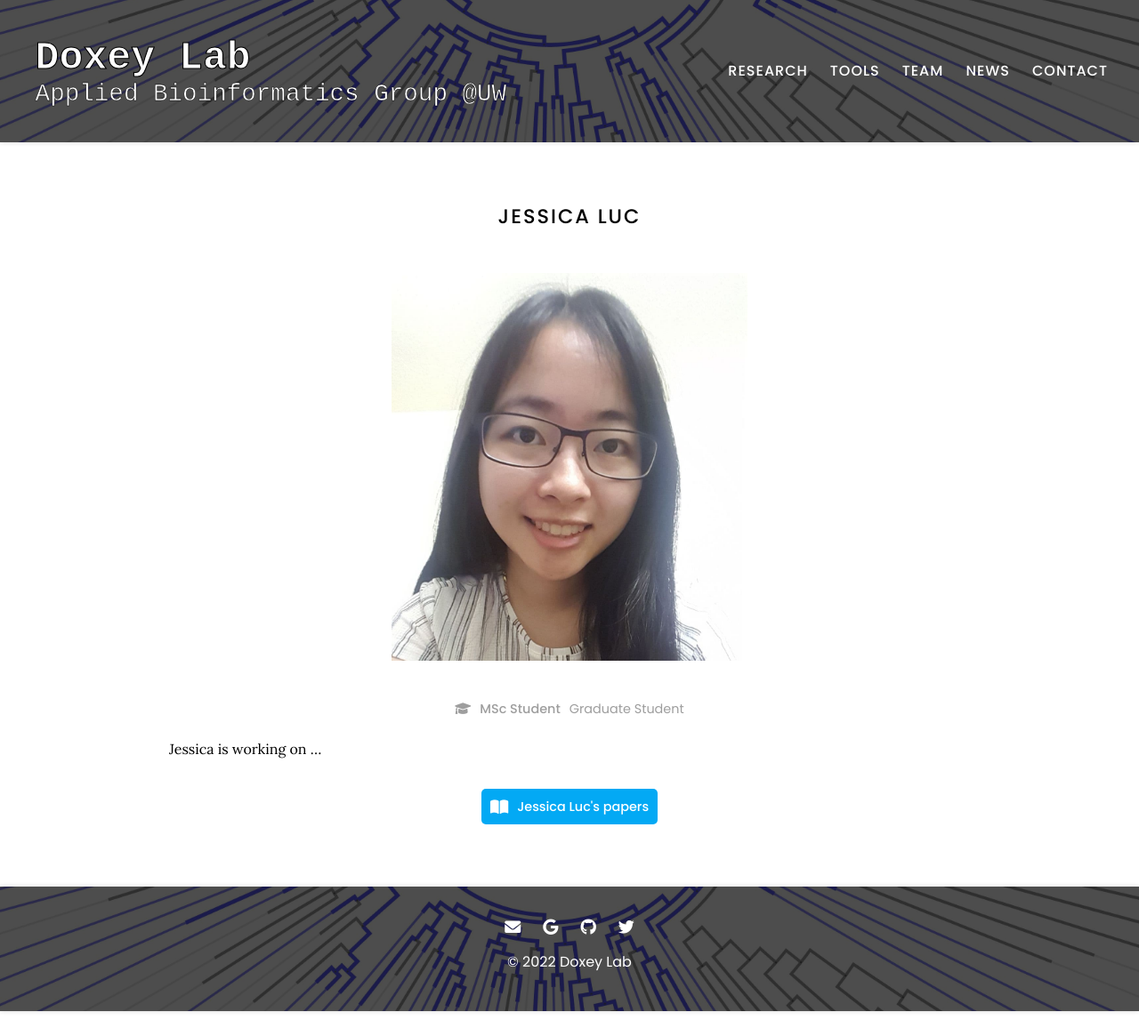
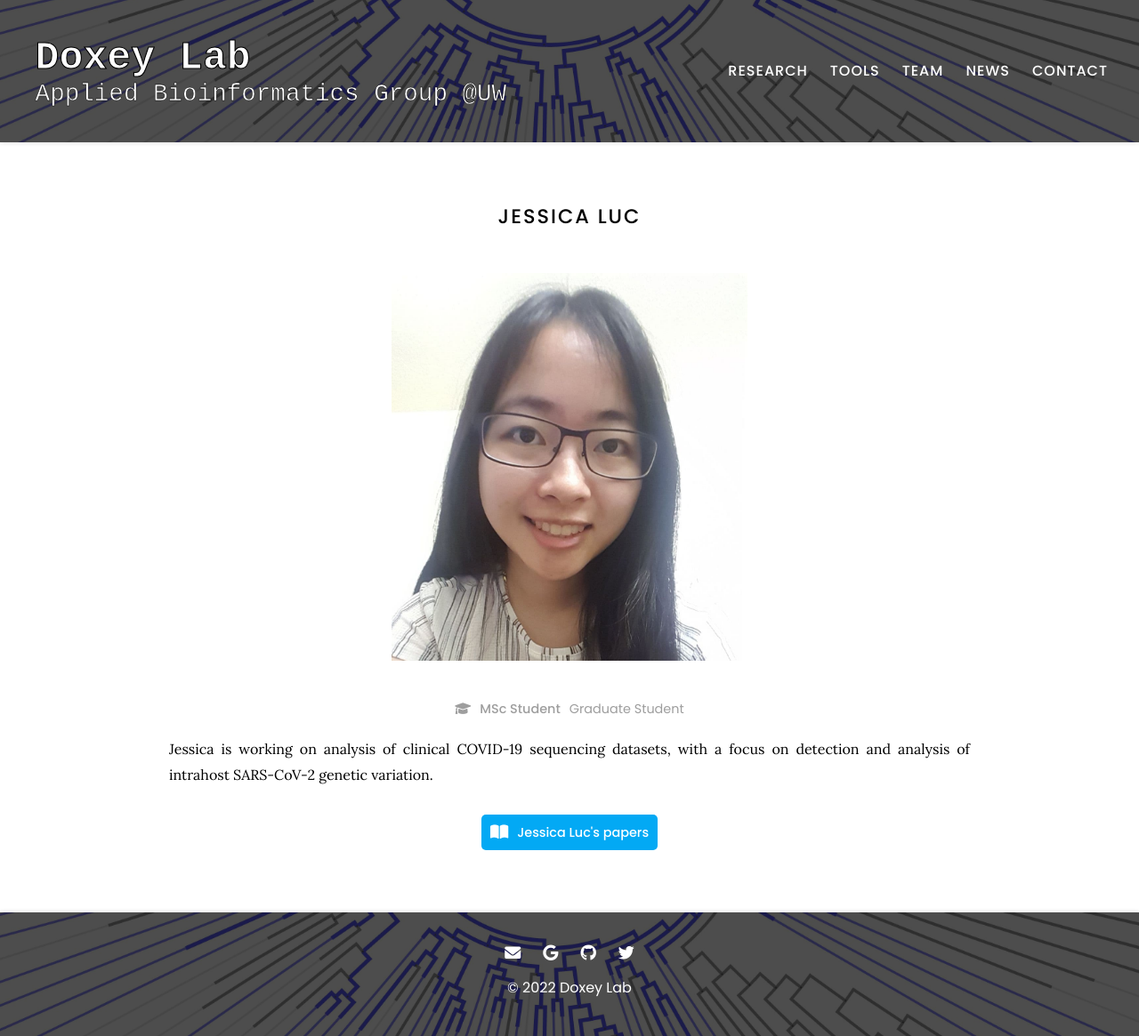
Before and after one commit to doxeylab/doxeylab-website, a Jekyll site: the page built from _members/jessica-luc.md, in a window 1280 px wide. Shown: the whole page at 89% size. Built offline with Jekyll 4.4.1, drawn with Linux system fonts in a browser that asks for light colours; before the commit the page ends 1137 px from its top, so only the background shows below that.

Commit message:
Update jessica-luc.md

```diff
--- a/_members/jessica-luc.md
+++ b/_members/jessica-luc.md
@@ -9,4 +9,4 @@ aliases:
   - J Luc
 ---
 
-Jessica is working on ...
+Jessica is working on analysis of clinical COVID-19 sequencing datasets, with a focus on detection and analysis of intrahost SARS-CoV-2 genetic variation.
```
